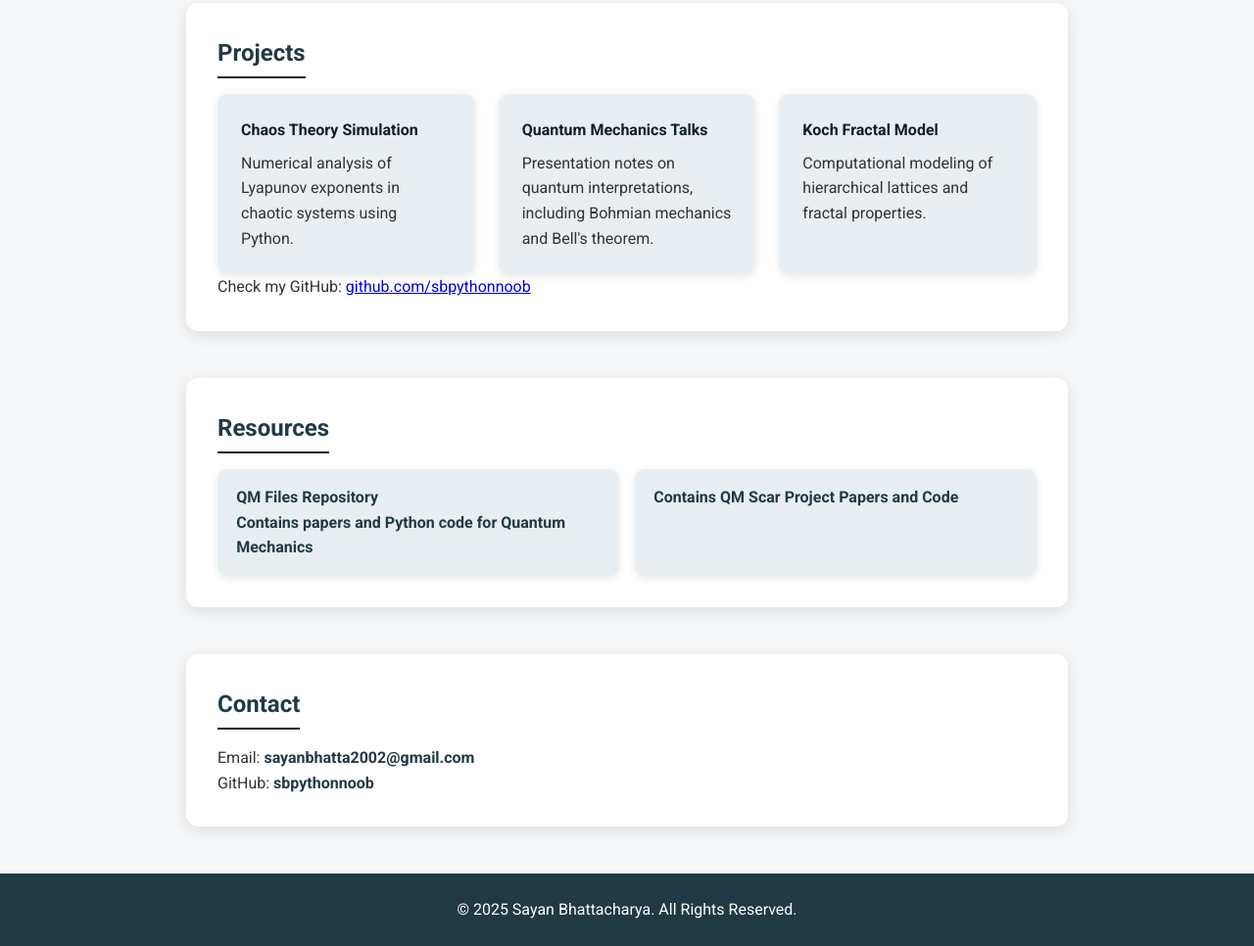
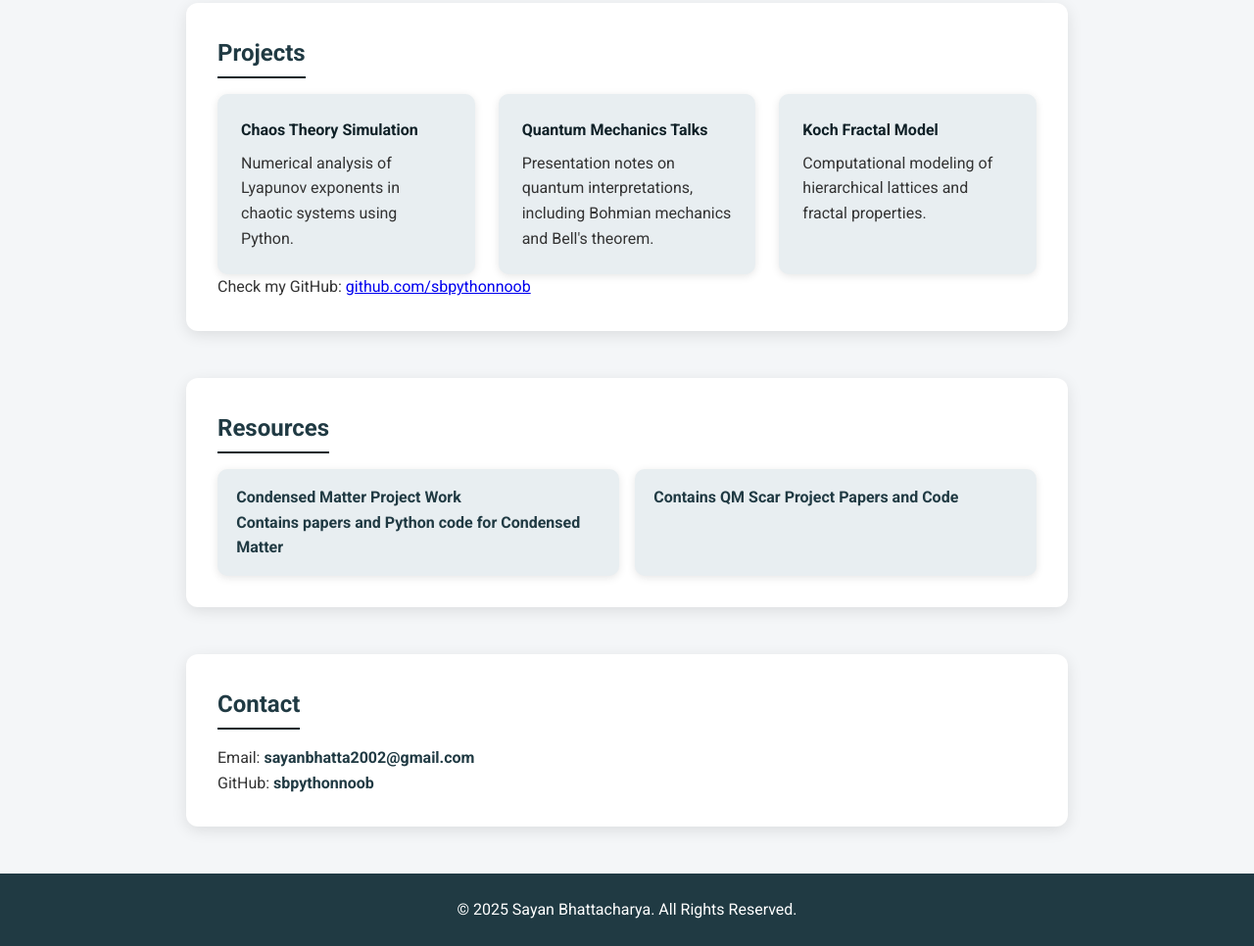
Before and after one commit to sbpythonnoob/sayanbhattacharya.github.io, a plain HTML site: page index.html in a window 1280 px wide. Shown: the part 564-1530 px from the top of the page at 98% size. Drawn offline with Linux system fonts and the light colour scheme.

Commit message:
Update index.html

```diff
--- a/index.html
+++ b/index.html
@@ -193,8 +193,8 @@ footer {
     <ul class="resources-list">
         <li>
             <a href="https://github.com/sbpythonnoob/sayanbhattacharya.github.io/tree/main/qmfiles" target="_blank">
-                <strong>QM Files Repository</strong><br>
-                Contains papers and Python code for Quantum Mechanics
+                <strong>Condensed Matter Project Work</strong><br>
+                Contains papers and Python code for Condensed Matter
             </a>
         </li>
         <li>
```
